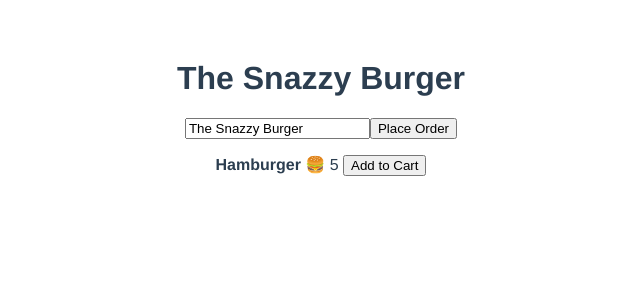
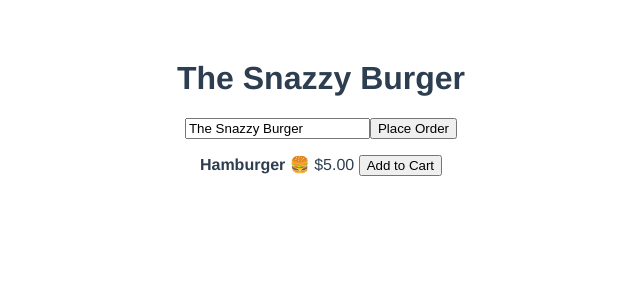
Before and after one commit to vueschool/vue-3-composition-api, a Vue app: page / in a window 1280 px wide. Shown: the top 300 px of the page, without its empty margins (319-959 px from the left). Built offline with nearby package versions, Linux system fonts and the light colour scheme.

Commit message:
8 compputed properties in the composition api

```diff
--- a/src/components/YummyMeal.vue
+++ b/src/components/YummyMeal.vue
@@ -1,11 +1,12 @@
 <template>
   <p>
     <strong>{{ name }}</strong>
-    {{ price }}
+    {{ pricePretty }}
     <button @click="addToCart">Add to Cart</button>
   </p>
 </template>
 <script>
+import { computed } from "vue";
 export default {
   props: {
     name: String,
@@ -13,7 +14,8 @@ export default {
   },
   setup(props, { emit }) {
     const addToCart = () => emit("addToCart", props.name);
-    return { addToCart };
+    const pricePretty = computed(() => `$${props.price.toFixed(2)}`);
+    return { addToCart, pricePretty };
   },
 };
 </script>
```
